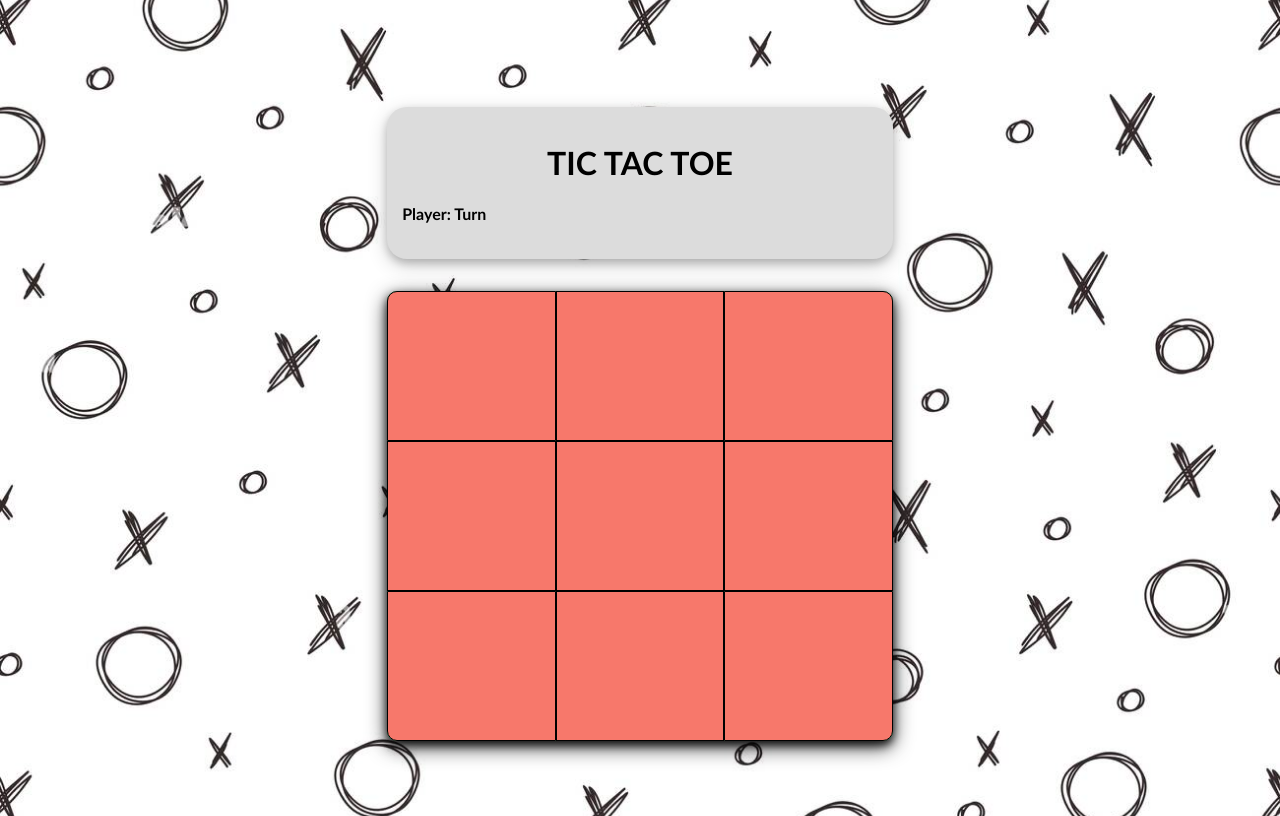
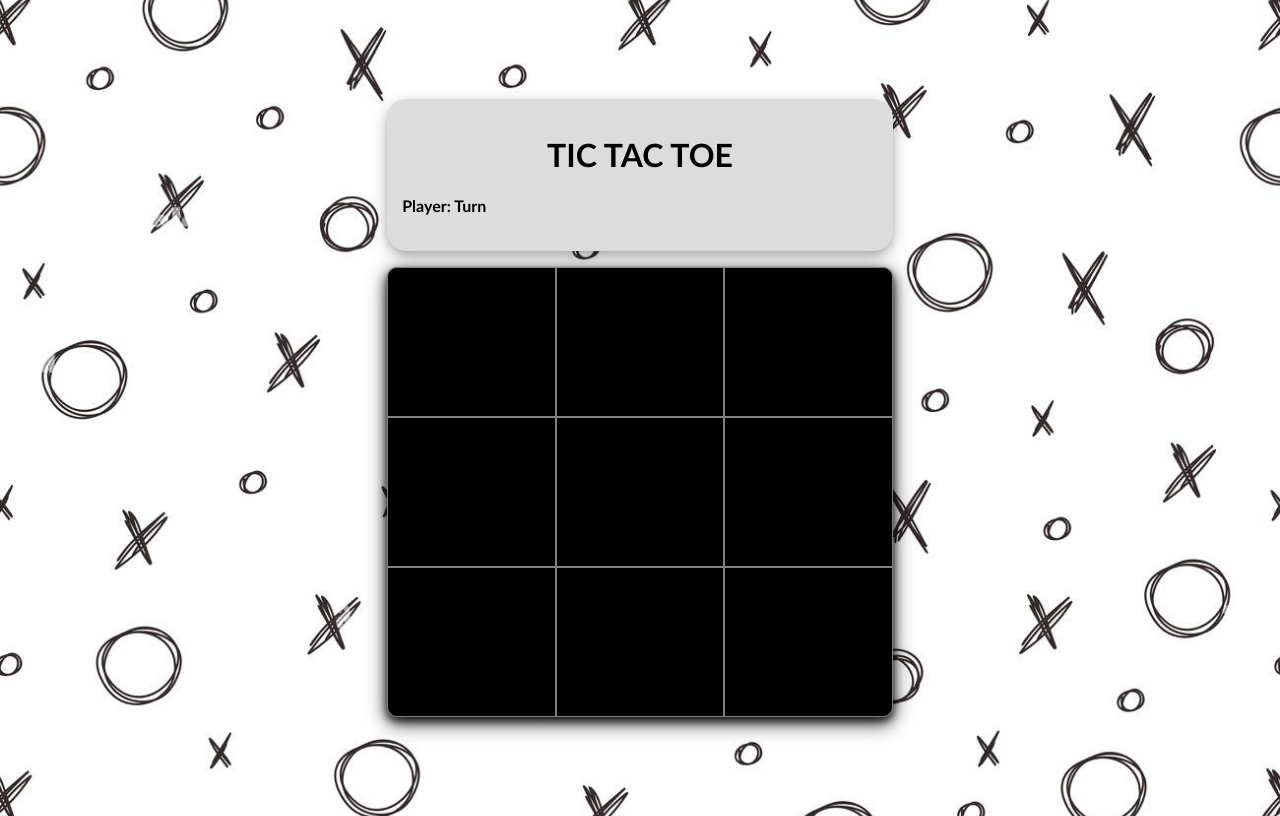
Before and after one commit to Sumant64/tic-tac-toe, a React (Vite) app: page / in a window 1280 px wide. Both pictures are taken after a click on the button "Display Board". Built offline with nearby package versions, Linux system fonts and the light colour scheme.

Commit message:
board design change

```diff
--- a/src/App.css
+++ b/src/App.css
@@ -35,8 +35,8 @@ h1 {
   width: 40%;
   border-radius: 20px;
   background-color: gainsboro;
-  margin-bottom: 2rem;
-  margin-top: 2rem;
+  margin-bottom: 1rem;
+  margin-top: 0rem;
   padding: 15px;
   box-shadow: 0 4px 8px 0 rgba(0, 0, 0, 0.2), 0 6px 20px 0 rgba(0, 0, 0, 0.19);
 }
@@ -54,14 +54,25 @@ section {
 }
 
 .container {
-  background-color: #f7786b;
+  background-color: #000;
   width: 100%;
   height: 150px;
-  border: 1px solid black;
+  border: 1px solid grey;
   cursor: pointer;
-  color: black;
-  font-size: 40px;
+  color: #fff;
+  font-size: 80px;
   transition: all 2s ease;
+  animation: glow 1s ease-in-out infinite alternate;
+}
+
+@-webkit-keyframes glow {
+  from {
+    text-shadow: 0 0 10px #fff, 0 0 20px #fff, 0 0 30px #e60073, 0 0 40px #e60073, 0 0 50px #e60073, 0 0 60px #e60073, 0 0 70px #e60073;
+  }
+
+  to {
+    text-shadow: 0 0 20px #fff, 0 0 30px #ff4da6, 0 0 40px #ff4da6, 0 0 50px #ff4da6, 0 0 60px #ff4da6, 0 0 70px #ff4da6, 0 0 80px #ff4da6;
+  }
 }
 
 .container:nth-child(1) {
```
